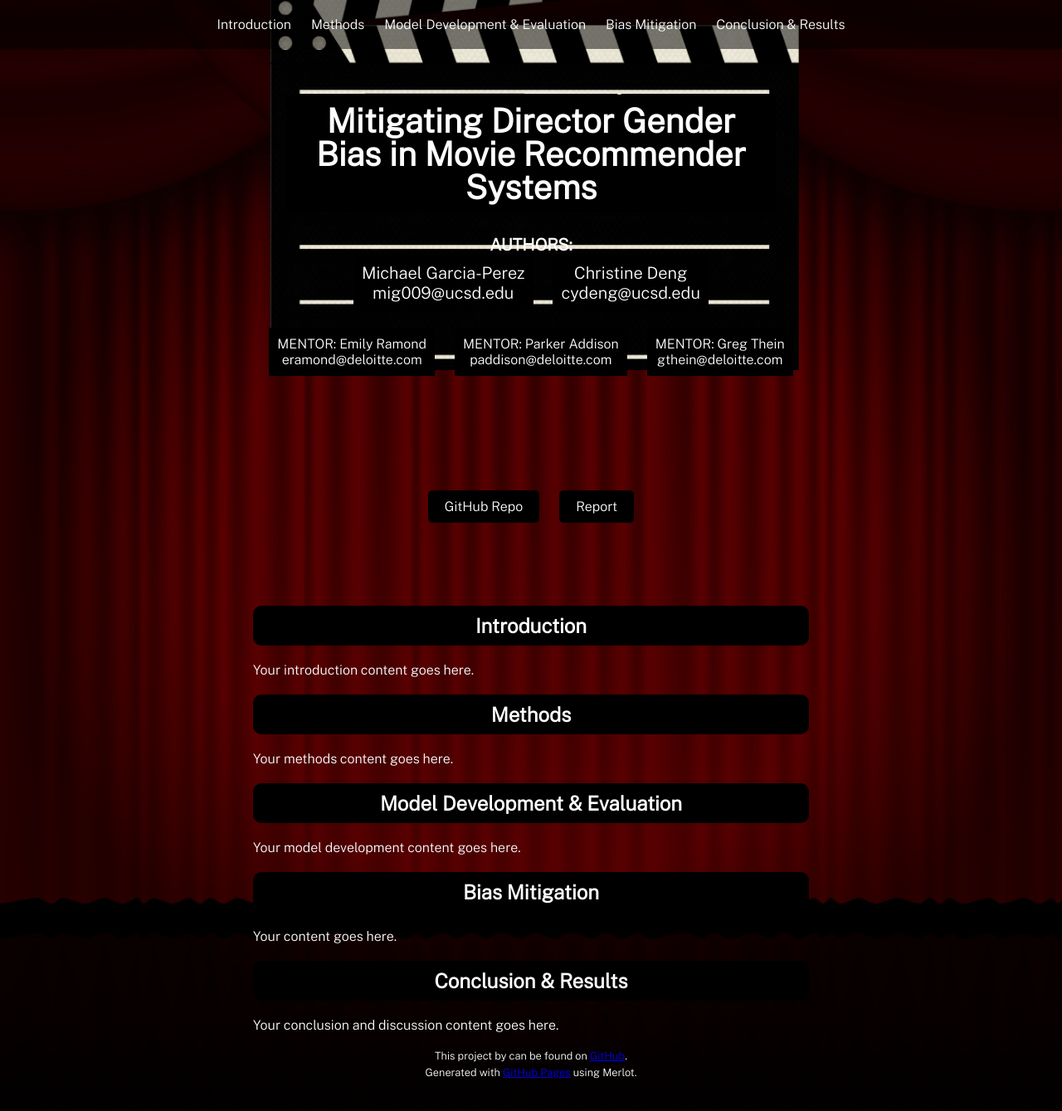
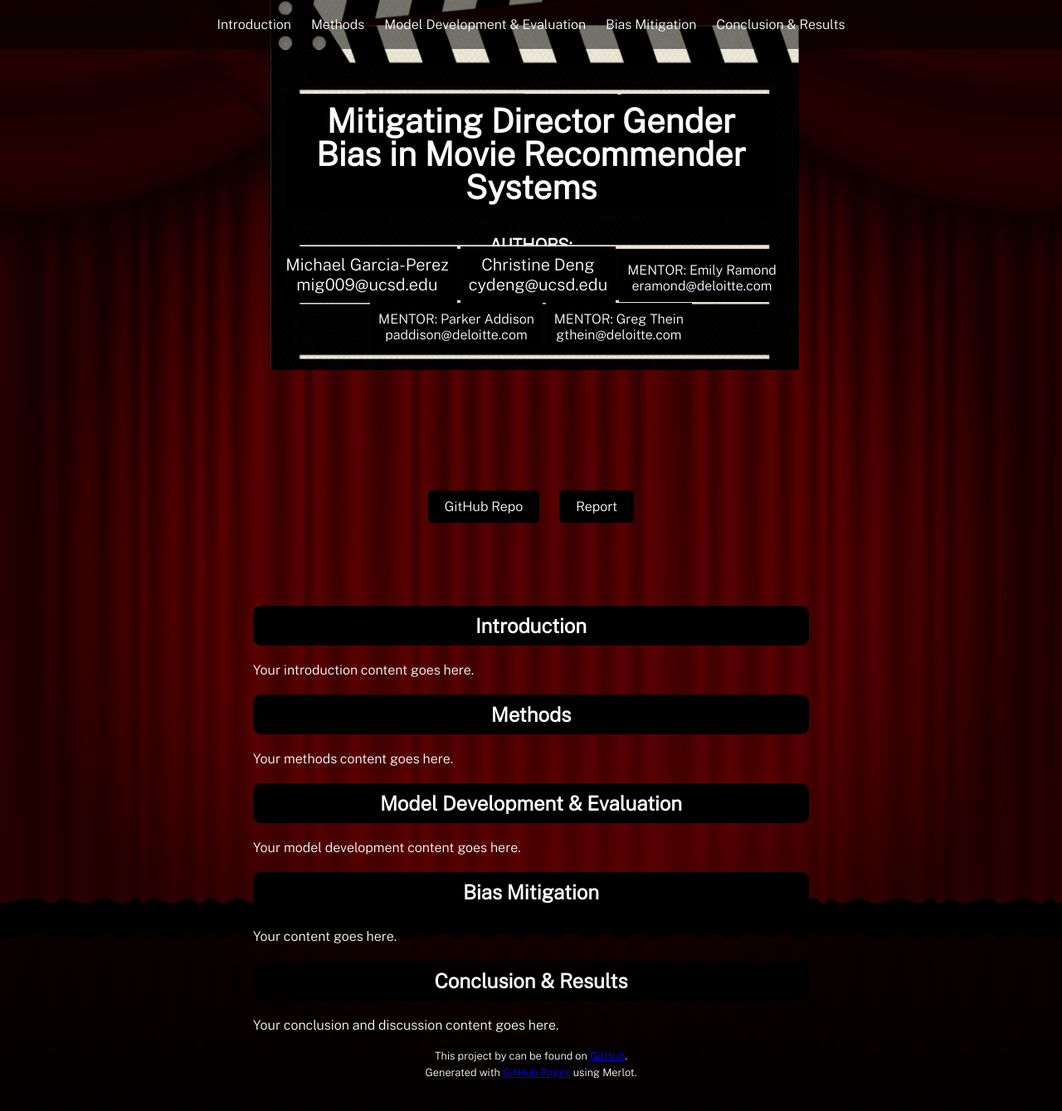
Before and after one commit to michael-garciaperez/DSC180A-Methodology-5, a Jekyll site: the page built from index.md, in a window 1280 px wide and 1400 px high, scrolled down 154 px. Shown: the top 1339 px of the window at 83% size. Built offline with Jekyll 4.4.1, drawn with Linux system fonts in a browser that asks for light colours.

Commit message:
Update style.scss

```diff
--- a/assets/css/style.scss
+++ b/assets/css/style.scss
@@ -58,14 +58,14 @@ header h1 {
 
 .author-mentor-container {
   text-align: center;
-  margin-top: 10px;
+  margin-top: 0px;
 }
 
 .author-mentor-container p {
   display: inline-block;
   background-color: black;
   padding: 10px;
-  margin: 10px;
+  margin: 0px;
 }
 
 .buttons {
```
